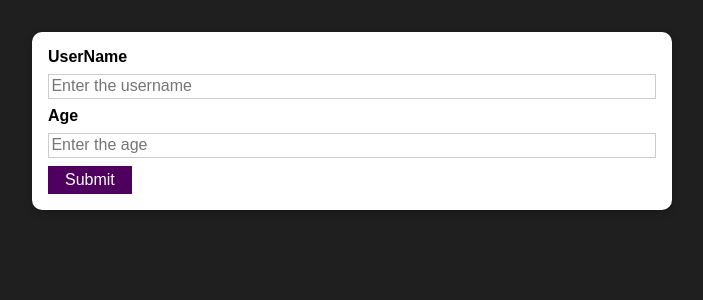
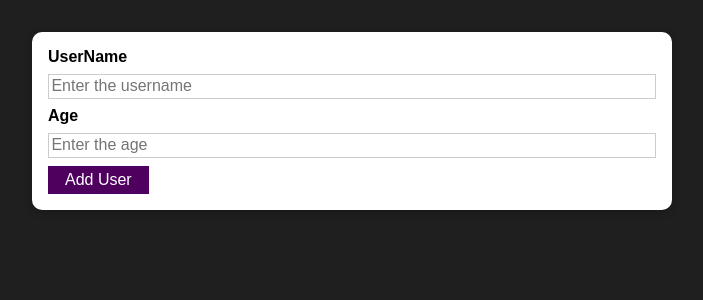
Before and after one commit to Eshwar17/User-Management-App, a React (Create React App) app: page / in a window 1280 px wide. Shown: the top 300 px of the page, without its empty margins (288-991 px from the left). Built offline with nearby package versions, Linux system fonts and the light colour scheme.

Commit message:
Added resetting logic

```diff
--- a/src/components/Users/AddUser.js
+++ b/src/components/Users/AddUser.js
@@ -9,7 +9,8 @@
 
   const addUserHandler = (event) => {
     event.preventDefault();
-    console.log(enteredUsername, enteredAge);
+    setEnteredUsername('');
+    setEnteredAge();
   };
   const usernameChangedHandler = (event) => {
     setEnteredUsername(event.target.value);
@@ -24,7 +25,7 @@
         <input id="username" type="text" placeholder="Enter the username" onChange={usernameChangedHandler}/>
         <label htmlFor="age">Age</label>
         <input id="age" type="number" placeholder="Enter the age" onChange={ageChangeHandler}/>
-        <Button type="submit">Submit</Button>
+        <Button type="submit">Add User</Button>
       </form>
     </Card>
   );
```
